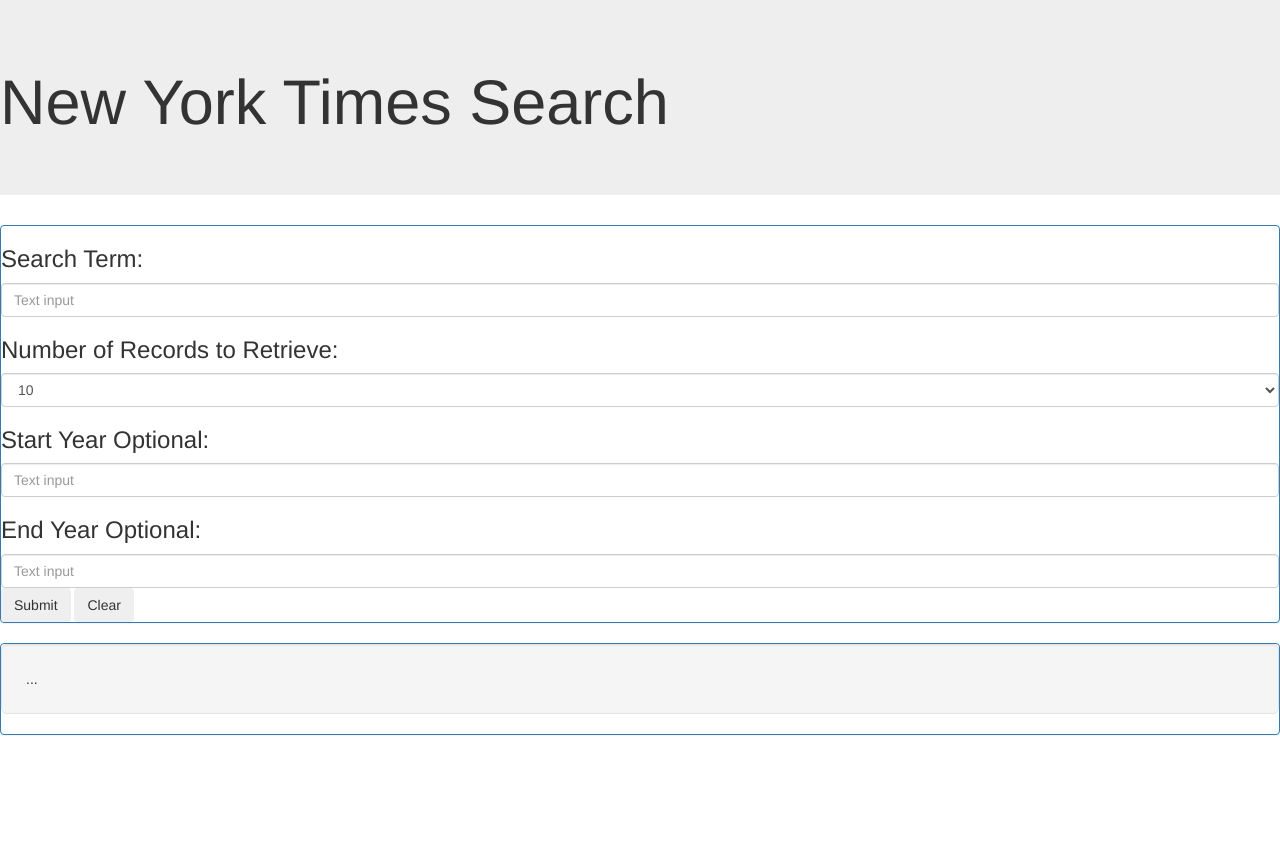
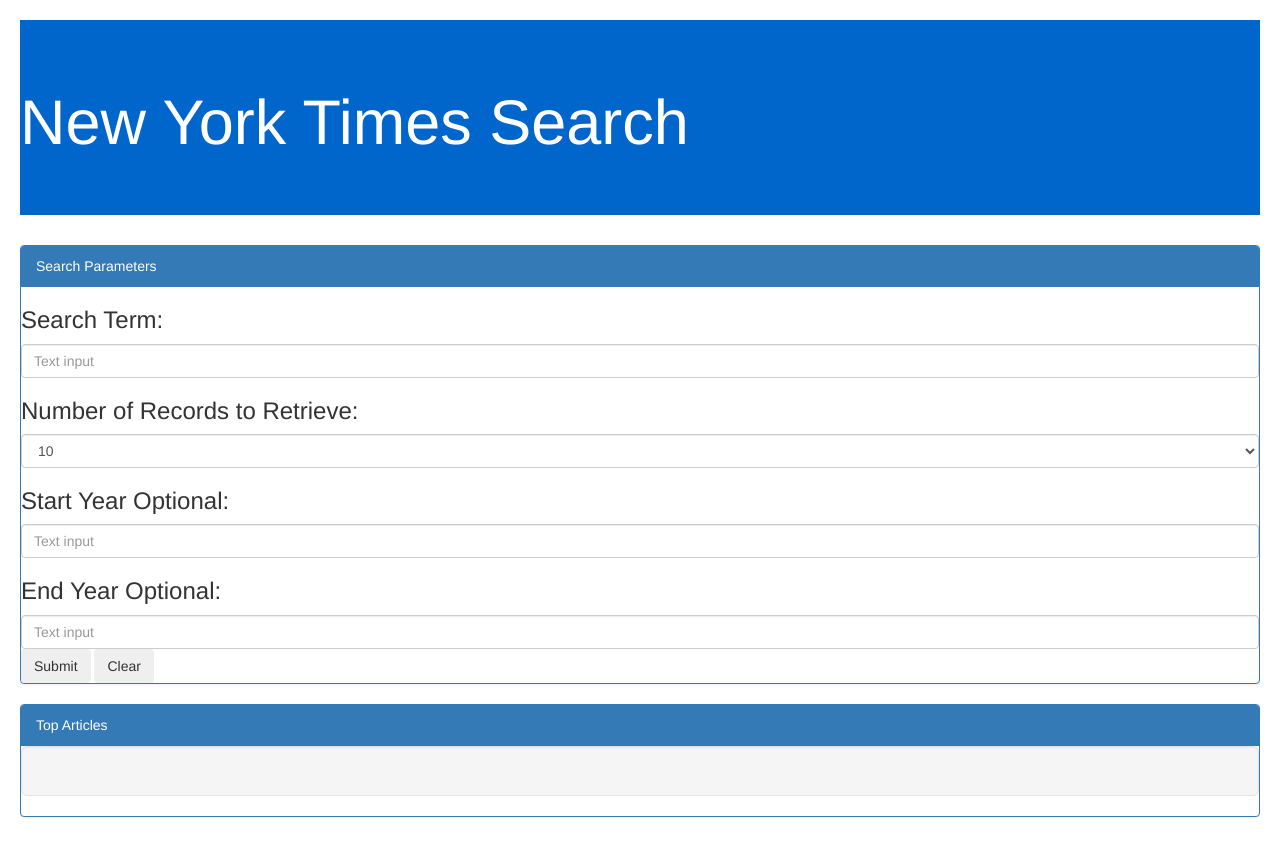
Before and after one commit to keelylumbra/NYTimes, a plain HTML site: page index.html in a window 1280 px wide. Before the commit the page ends 800 px from the top, so only its background shows below. Drawn offline with nearby package versions, Linux system fonts and the light colour scheme.

Commit message:
yeah boooooyyy

```diff
--- a/css/style.css
+++ b/css/style.css
@@ -0,0 +1,7 @@
+body {
+	padding: 20px 20px;
+}
+.jumbotron {
+	background-color: #0066cc;
+	color: white;
+}
--- a/index.html
+++ b/index.html
@@ -3,13 +3,19 @@
 <head>
 	<title>New York Times Search</title>
 	<link rel="stylesheet" type="text/css" href="https://maxcdn.bootstrapcdn.com/bootstrap/3.3.7/css/bootstrap.min.css" integrity="sha384-BVYiiSIFeK1dGmJRAkycuHAHRg32OmUcww7on3RYdg4Va+PmSTsz/K68vbdEjh4u" crossorigin="anonymous">
+	<link rel="stylesheet" type="text/css" href="css/style.css">
+	<script src="http://ajax.googleapis.com/ajax/libs/jquery/2.0.2/jquery.min.js"></script>
 </head>
 <body>
 	<div class="jumbotron">
-		<span class="glyphicons glyphicons-newspaper"></span>
+		<span class="glyphicons glyphicons-newspaper">
+
+		</span>
 		<h1>New York Times Search</h1>
 	</div>
 	<div class="panel panel-primary" id="search">
+		<div class="panel-heading">Search Parameters
+		</div>
 			<h3>Search Term:</h3>
 			<input type="text" class="form-control" placeholder="Text input" id="term">
 			<h3>Number of Records to Retrieve:</h3>
@@ -24,13 +30,18 @@
 			<input type="text" class="form-control" placeholder="Text input" id="end">
 			<button type="button" class="btn ban-default" id="submit">Submit
 			</button>
-		<button type="button" class="btn ban-default" id="clear">Clear</button>
+			<button type="button" class="btn ban-default" id="clear">Clear
+			</button>
 
 	</div>
 
 
 	<div class="panel panel-primary" id="results">
-		<div class="well well-lg" id="article">...</div>
+		<div class="panel-heading">Top Articles
+		</div>
+			<div class="well well-lg" id="article">
+
+			</div>
 	</div>
 
 
```
Lines whose indentation alone changed are shown as unchanged.
